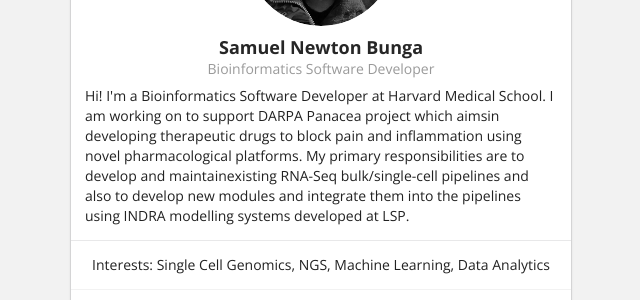
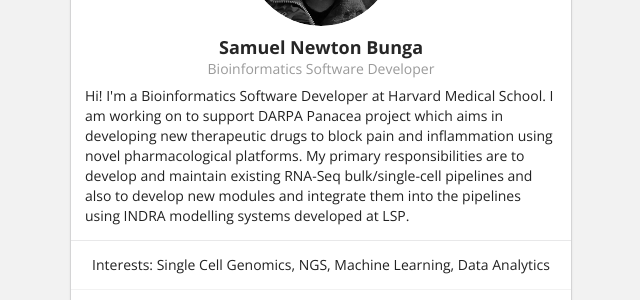
Before and after one commit to samuelbunga/samuelbunga.github.io, a Jekyll site: the page built from index.html, in a window 1280 px wide. Shown: the part 287-587 px from the top of the page, without its empty margins (319-959 px from the left). Built offline with Jekyll 4.4.1, drawn with Linux system fonts in a browser that asks for light colours.

Commit message:
Fix spacing errors in Bio

```diff
--- a/_data/bio.json
+++ b/_data/bio.json
@@ -6,8 +6,8 @@
     "email": "bunga.s@northeastern.edu",
     "phone": "857-701-9190",
     "website": "https://samuelbunga.github.io",
-    "summary": "Hi! I'm a Bioinformatics Software Developer at Harvard Medical School. I am working on to support DARPA Panacea project which aims\
- in developing therapeutic drugs to block pain and inflammation using novel pharmacological platforms. My primary responsibilities are to develop and maintain\
+    "summary": "Hi! I'm a Bioinformatics Software Developer at Harvard Medical School. I am working on to support DARPA Panacea project which aims \
+in developing new therapeutic drugs to block pain and inflammation using novel pharmacological platforms. My primary responsibilities are to develop and maintain \
 existing RNA-Seq bulk/single-cell pipelines and also to develop new modules and integrate them into the pipelines using INDRA modelling systems developed at LSP.",
     "location": {
       "address": "",
```
